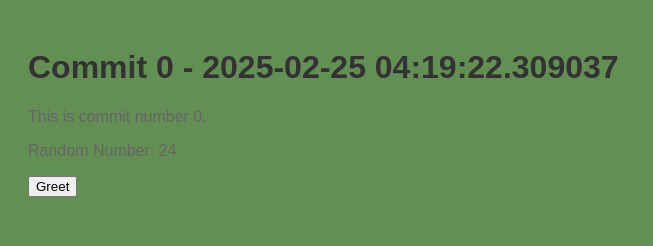
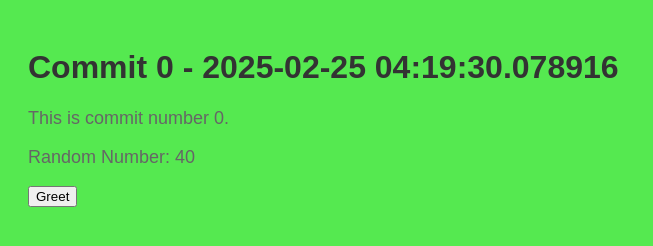
Before and after one commit to broilermares3/myrep-repo-20250225041915, a plain HTML site: page index.html in a window 1280 px wide. Shown: the whole page, without its empty margins (0-653 px from the left). Drawn offline with Linux system fonts and the light colour scheme.

Commit message:
📝 Commit 0 with HTML, CSS, and JS

```diff
--- a/index.html
+++ b/index.html
@@ -2,13 +2,13 @@
     <!DOCTYPE html>
     <html>
     <head>
-        <title>Commit 0 - 2025-02-25 04:19:22.309037</title>
+        <title>Commit 0 - 2025-02-25 04:19:30.078916</title>
         <link rel="stylesheet" href="style.css">
     </head>
     <body>
-        <h1>Commit 0 - 2025-02-25 04:19:22.309037</h1>
+        <h1>Commit 0 - 2025-02-25 04:19:30.078916</h1>
         <p>This is commit number 0.</p>
-        <p>Random Number: 24</p>
+        <p>Random Number: 40</p>
         <button onclick="greet()">Greet</button>
         <script src="script.js"></script>
     </body>
--- a/style.css
+++ b/style.css
@@ -1,7 +1,7 @@
 
     body {
         font-family: Arial, sans-serif;
-        background-color: #648f54;
+        background-color: #55e950;
         padding: 20px;
     }
     h1 {
@@ -9,5 +9,5 @@
     }
     p {
         color: #666;
-        font-size: 16px;
+        font-size: 18px;
     }
```
